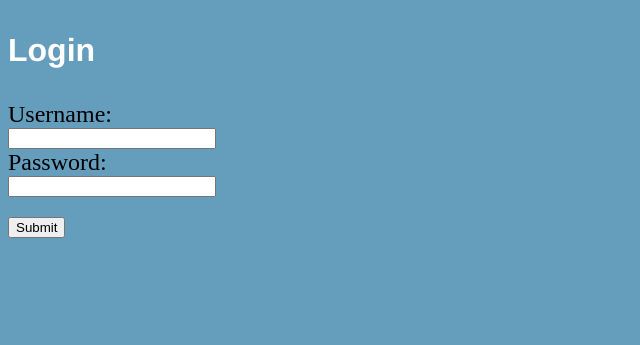
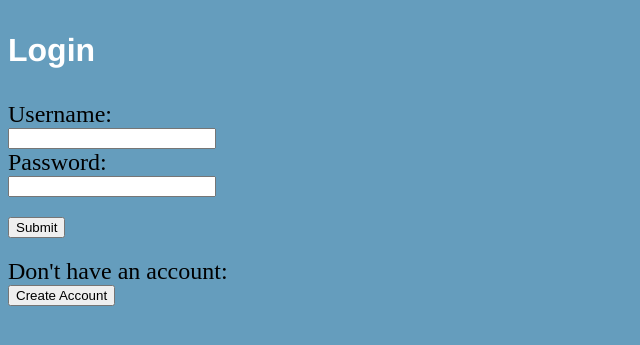
Before and after one commit to Gerselle/Team-Projects, a PHP site: page /login.php in a window 1280 px wide. Shown: the top 345 px of the page, without its empty margins (0-640 px from the left). Run offline with PHP 8.4, Linux system fonts and the light colour scheme.

Commit message:
Update login.php

```diff
--- a/Webpage/login.php
+++ b/Webpage/login.php
@@ -64,6 +64,12 @@ foreach($lines as $line) {
         <input type="submit"/>
         <div></div>
     </form>
+    <form action="index.php" method="post">
+    	<label for="">Don't have an account:</label><br />
+    	<button>
+        Create Account
+    	</button>
+    </form>
 </body>
 </head>
 </html>
```
